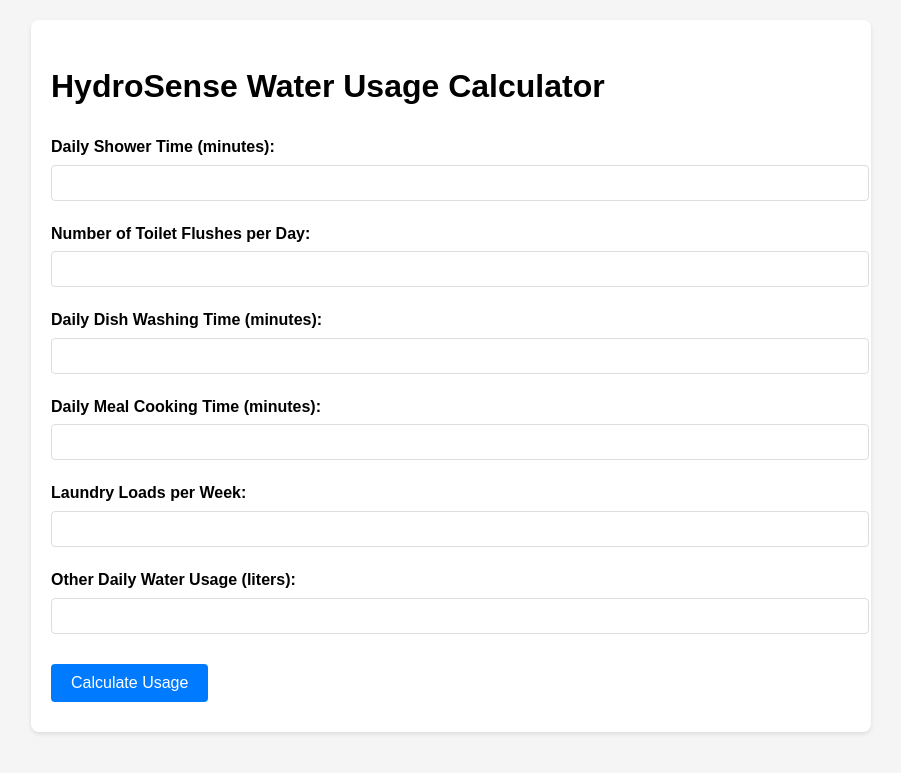
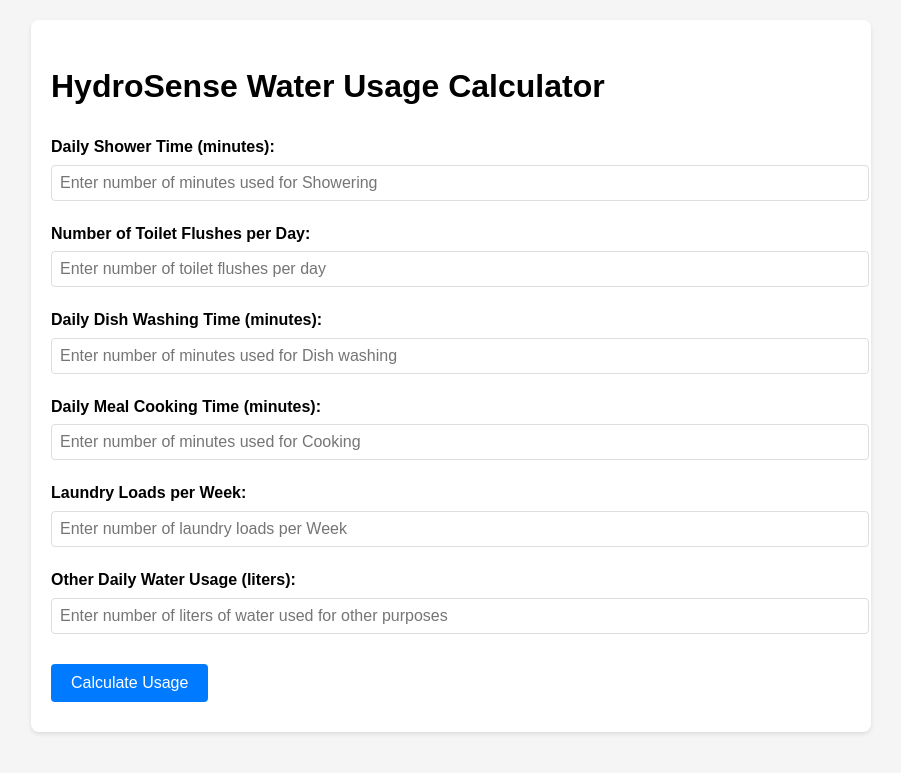
Before and after one commit to galumshe/HydroSense, a Flask app: page / in a window 1280 px wide. Shown: the top 773 px of the page, without its empty margins (189-1090 px from the left). Run offline with Flask 3, Linux system fonts and the light colour scheme.

Commit message:
added placeholderd for the inputs in index.html

```diff
--- a/templates/index.html
+++ b/templates/index.html
@@ -14,32 +14,32 @@
         <form action="{{ url_for('calculate') }}" method="post">
             <div class="form-group">
                 <label for="shower_minutes">Daily Shower Time (minutes):</label>
-                <input type="number" id="shower_minutes" name="shower_minutes" step="0.1" required>
+                <input type="number" id="shower_minutes" name="shower_minutes"  placeholder="Enter number of minutes used for Showering " step="0.1" required>
             </div>
 
             <div class="form-group">
                 <label for="toiletFlushes">Number of Toilet Flushes per Day:</label>
-                <input type="number" id="toiletFlushes" name="toiletFlushes" step="0.1" required>
+                <input type="number" id="toiletFlushes" name="toiletFlushes" placeholder="Enter number of toilet flushes per day" step="0.1" required>
             </div>
 
             <div class="form-group">
                 <label for="dishes_minutes">Daily Dish Washing Time (minutes):</label>
-                <input type="number" id="dishes_minutes" name="dishes_minutes" step="0.1" required>
+                <input type="number" id="dishes_minutes" name="dishes_minutes" placeholder="Enter number of minutes used for Dish washing" step="0.1" required>
             </div>
 
             <div class="form-group">
                 <label for="cooking_minutes">Daily Meal Cooking Time (minutes):</label>
-                <input type="number" id="cooking_minutes" name="cooking_minutes" step="0.1" required>
+                <input type="number" id="cooking_minutes" name="cooking_minutes" placeholder="Enter number of minutes used for Cooking" step="0.1" required>
             </div>
 
             <div class="form-group">
                 <label for="laundry_loads">Laundry Loads per Week:</label>
-                <input type="number" id="laundry_loads" name="laundry_loads" step="0.1" required>
+                <input type="number" id="laundry_loads" name="laundry_loads" placeholder="Enter number of laundry loads per Week" step="0.1" required>
             </div>
 
             <div class="form-group">
                 <label for="other_usage">Other Daily Water Usage (liters):</label>
-                <input type="number" id="other_usage" name="other_usage" step="0.1" required>
+                <input type="number" id="other_usage" name="other_usage" placeholder="Enter number of liters of water used for other purposes " step="0.1" required>
             </div>
 
             <button type="submit" class="btn">Calculate Usage</button>
```
